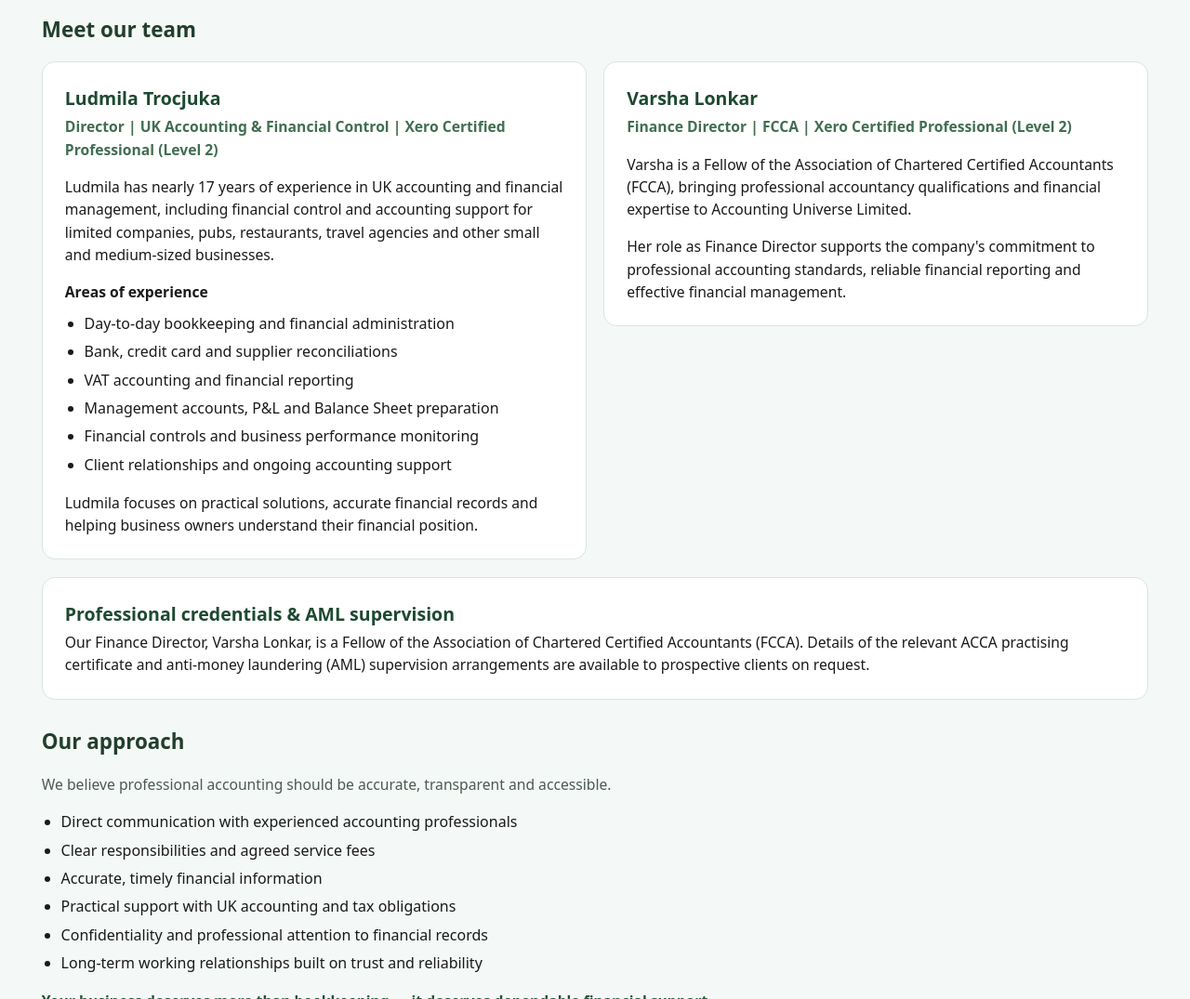
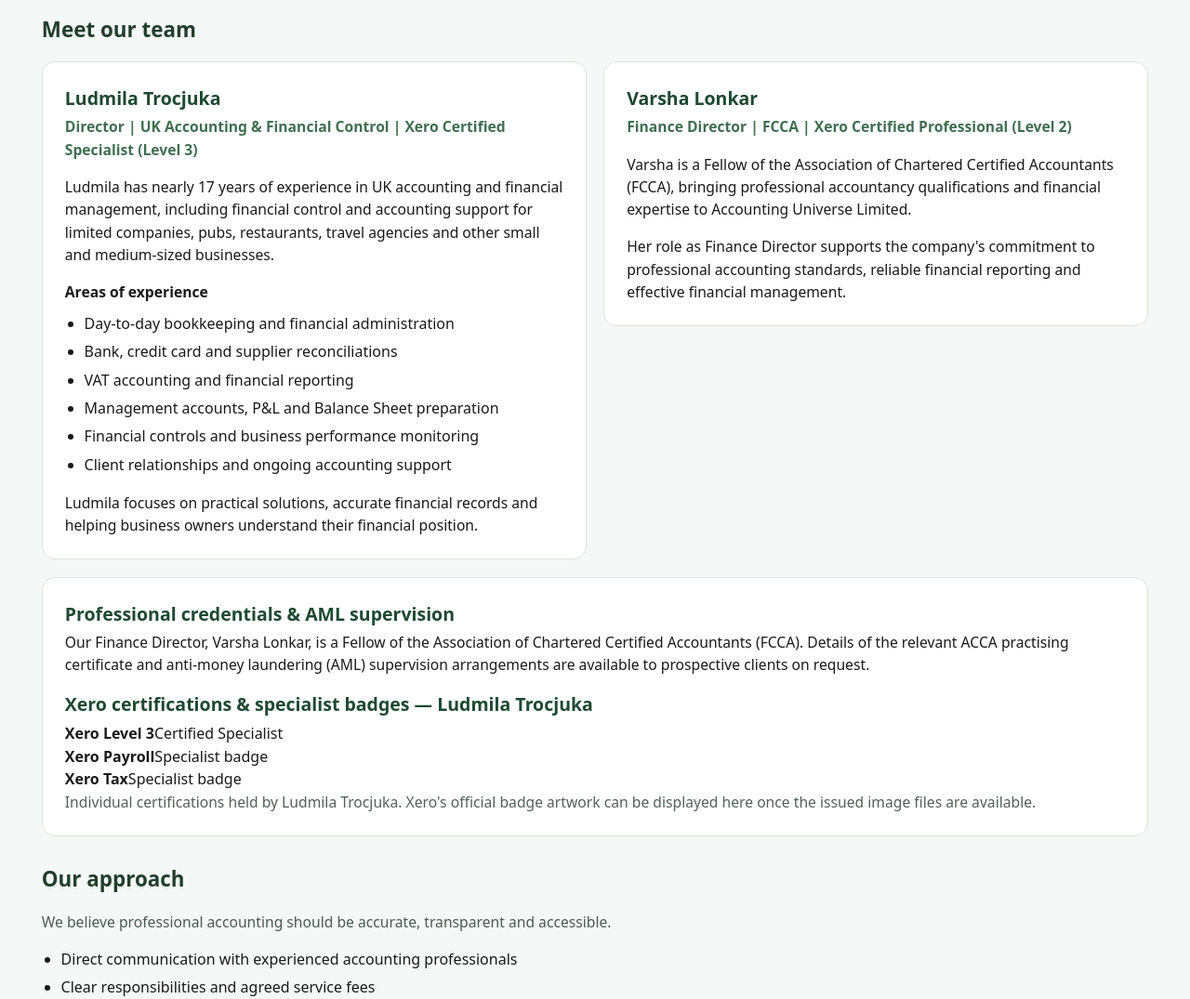
Before and after one commit to LudmilaTrocjuka/accounting-universe-live, a website: page index.html in a window 1280 px wide. Shown: the part 5120-6195 px from the top of the page at 93% size. Drawn offline with Linux system fonts and the light colour scheme; no server answers; files whose address does not match are found by name.

Commit message:
Update Ludmila's Xero Level 3, Payroll and Tax specialist qualifications

```diff
--- a/index.html
+++ b/index.html
@@ -317,7 +317,7 @@
     <div class="about-team-grid">
       <article class="about-profile">
         <h5>Ludmila Trocjuka</h5>
-        <p class="about-role">Director | UK Accounting &amp; Financial Control | Xero Certified Professional (Level 2)</p>
+        <p class="about-role">Director | UK Accounting &amp; Financial Control | Xero Certified Specialist (Level 3)</p>
         <p>Ludmila has <span id="ludmila-uk-experience">nearly 17 years</span> of experience in UK accounting and financial management, including financial control and accounting support for limited companies, pubs, restaurants, travel agencies and other small and medium-sized businesses.</p>
         <p class="about-profile-label">Areas of experience</p>
         <ul>
@@ -340,6 +340,15 @@
     <div class="about-profile" id="professional-credentials" style="margin-top: 1.15rem;">
       <h5>Professional credentials &amp; AML supervision</h5>
       <p>Our Finance Director, Varsha Lonkar, is a Fellow of the Association of Chartered Certified Accountants (FCCA). Details of the relevant ACCA practising certificate and anti-money laundering (AML) supervision arrangements are available to prospective clients on request.</p>
+      <div class="au-xero-credentials" aria-label="Ludmila Trocjuka Xero credentials">
+        <h5>Xero certifications &amp; specialist badges — Ludmila Trocjuka</h5>
+        <div class="au-xero-credentials-grid">
+          <div class="au-xero-credential"><strong>Xero Level 3</strong><span>Certified Specialist</span></div>
+          <div class="au-xero-credential"><strong>Xero Payroll</strong><span>Specialist badge</span></div>
+          <div class="au-xero-credential"><strong>Xero Tax</strong><span>Specialist badge</span></div>
+        </div>
+        <p class="microcopy">Individual certifications held by Ludmila Trocjuka. Xero's official badge artwork can be displayed here once the issued image files are available.</p>
+      </div>
     </div>
     <h4 class="about-subheading">Our approach</h4>
     <p>We believe professional accounting should be accurate, transparent and accessible.</p>
```
